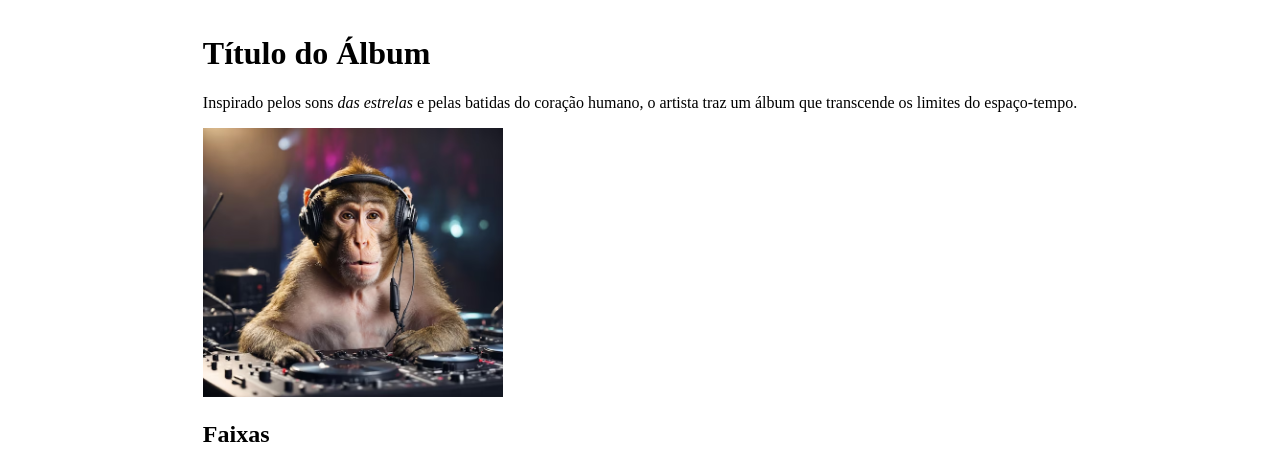
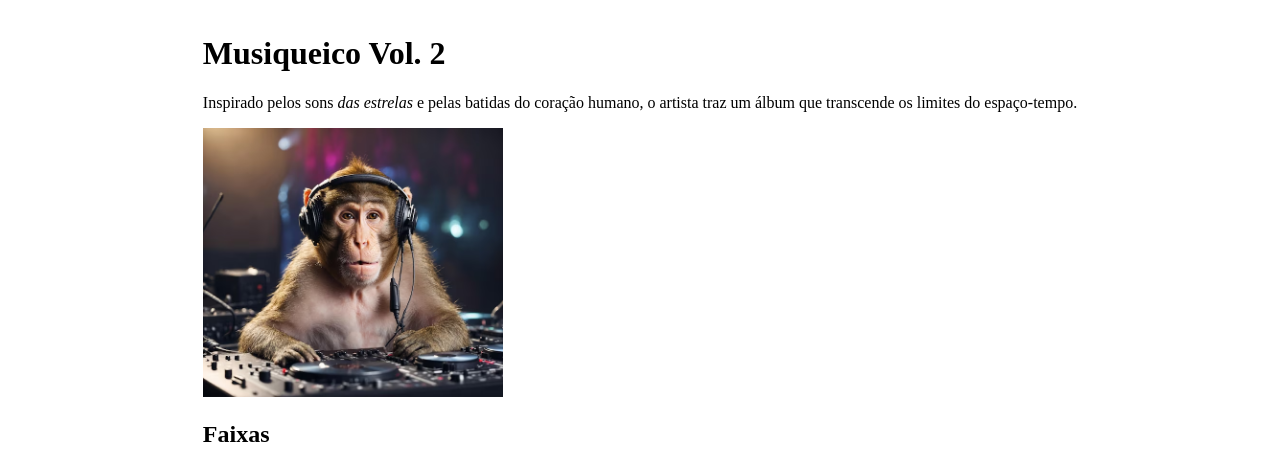
Before and after one commit to PauloAthayde/atividade-8, a plain HTML site: page musica.html in a window 1280 px wide. Shown: the part 252-717 px from the top of the page. Drawn offline with Linux system fonts and the light colour scheme.

Commit message:
tinha esquecido de colocar o nome do album da musica kkk

```diff
--- a/musica.html
+++ b/musica.html
@@ -35,7 +35,7 @@
 
     <div class="content">
         <!-- Conteúdo do álbum -->
-        <h1>Título do Álbum</h1>
+        <h1>Musiqueico Vol. 2</h1>
         <p>Inspirado pelos sons <em>das estrelas</em> e pelas batidas do coração humano, o artista traz um álbum que transcende os limites do espaço-tempo.</p>
         <img src="images/musica.png" alt="Pôster da música" width="300" height="auto">
         <h2>Faixas</h2>
```
